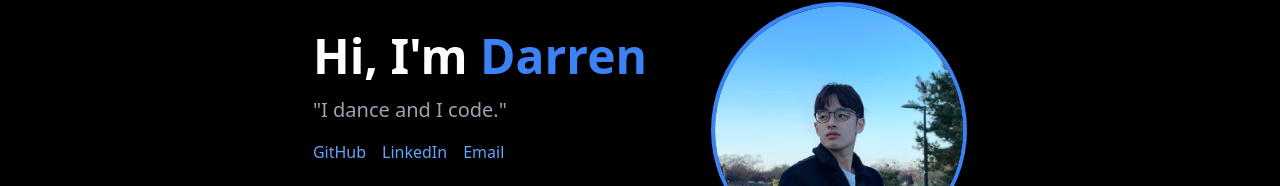
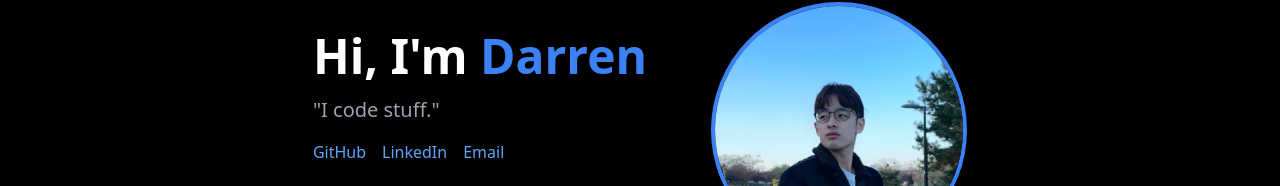
Before and after one commit to darrny/DarrnyPortfolio, a React (Vite) app: page / in a window 1280 px wide. Shown: the part 270-456 px from the top of the page. Built offline with nearby package versions, Linux system fonts and the light colour scheme.

Commit message:
Updated Portfolio page

```diff
--- a/src/components/Portfolio.jsx
+++ b/src/components/Portfolio.jsx
@@ -151,7 +151,7 @@ const Portfolio = () => {
                             Hi, I'm <span className="text-blue-500">Darren</span><br />
                         </h1>
                         <p className="text-xl text-gray-400 mt-4">
-                            "I dance and I code."
+                            "I code stuff."
                         </p>
                         <div className="flex space-x-4 mt-4">
                             <SocialLink href="https://github.com/darrny">GitHub</SocialLink>
@@ -437,7 +437,7 @@ const Portfolio = () => {
                         whileHover={{ scale: 1.02 }}
                         className="bg-background-lighter p-6 rounded-lg mb-8"
                     >
-                        <h3 className="text-2xl font-semibold text-blue-400 mb-2">Computer Science</h3>
+                        <h3 className="text-2xl font-semibold text-blue-400 mb-2">Computer Science with a minor in Quantitative Finance</h3>
                         <p className="text-xl text-gray-300 mb-1">National University of Singapore (NUS)</p>
                         <p className="text-gray-400 mb-4">Year 2 Student</p>
                     </motion.div>
```
